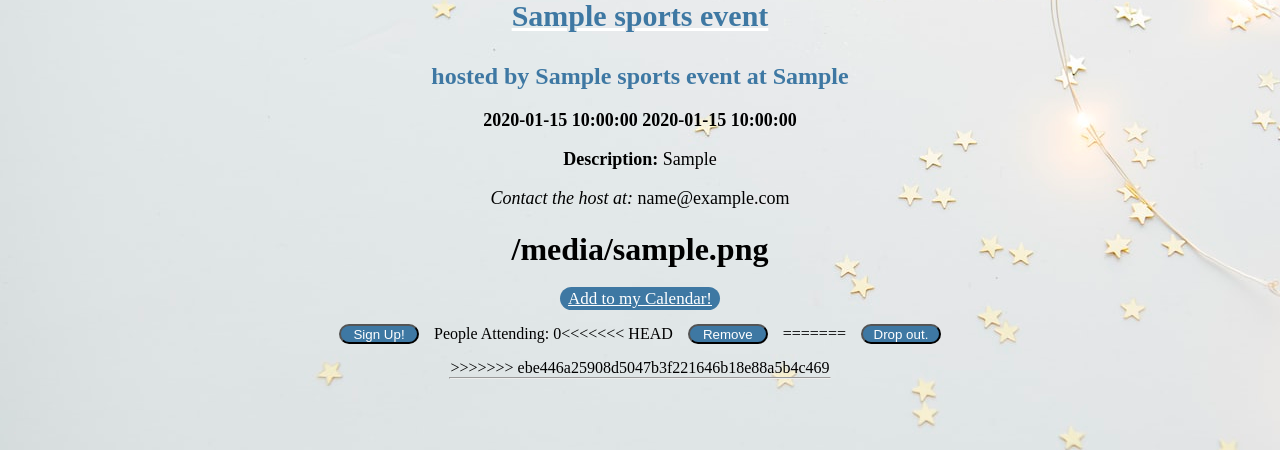
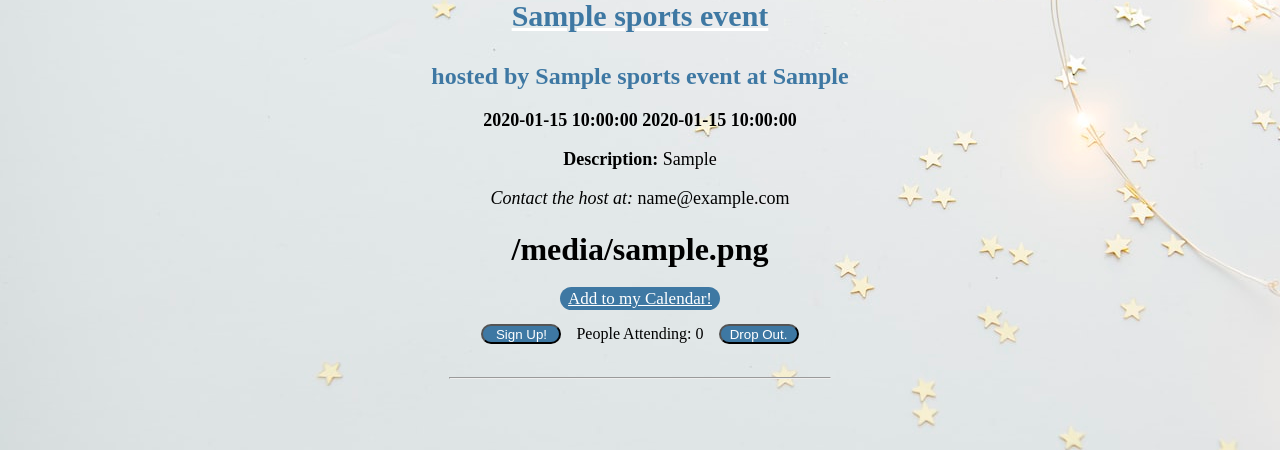
Before and after one commit to law-lin/Collink, a Python web app: template templates/sports.html in a window 1280 px wide. Shown: the part 350-800 px from the top of the page. Run offline with Jinja, Linux system fonts and the light colour scheme; the template is opened without the code that fills it: most values are stand-ins (such as "Sample title", 1, 10 or a date in 2020).

Commit message:
Charles fixed the buttons.

```diff
--- a/templates/clubs.html
+++ b/templates/clubs.html
@@ -39,7 +39,7 @@
     <button class="buttoncount signUpButton" type="button" >Sign Up!</button>
     <p>People Attending: <a id="clicks">0</a></p>
 
-    <button class="buttoncount removeButton" type="button">Remove</button>
+    <button class="buttoncount removeButton" type="button">Drop Out.</button>
   </div>
     <br/>
     <hr>
--- a/templates/sports.html
+++ b/templates/sports.html
@@ -43,14 +43,13 @@
       <button class="buttoncount signUpButton" type="button" >Sign Up!</button>
       <p>People Attending: <a id="clicks">0</a></p>
 
-<<<<<<< HEAD
-      <button class="buttoncount removeButton" type="button">Remove</button>
-=======
+
+      <button class="buttoncount removeButton" type="button">Drop Out.</button>
+
         <input type="hidden" value="{{sports_events[i].key.urlsafe()}}">
 
-        <button class="buttoncount" type="button" id='removeButton' onClick="onClick2(-1, 'removeButton', 'signUpButton')">Drop out.</button>
     </div>
->>>>>>> ebe446a25908d5047b3f221646b18e88a5b4c469
+
       <br/>
       <hr>
       {% endfor %}
```
